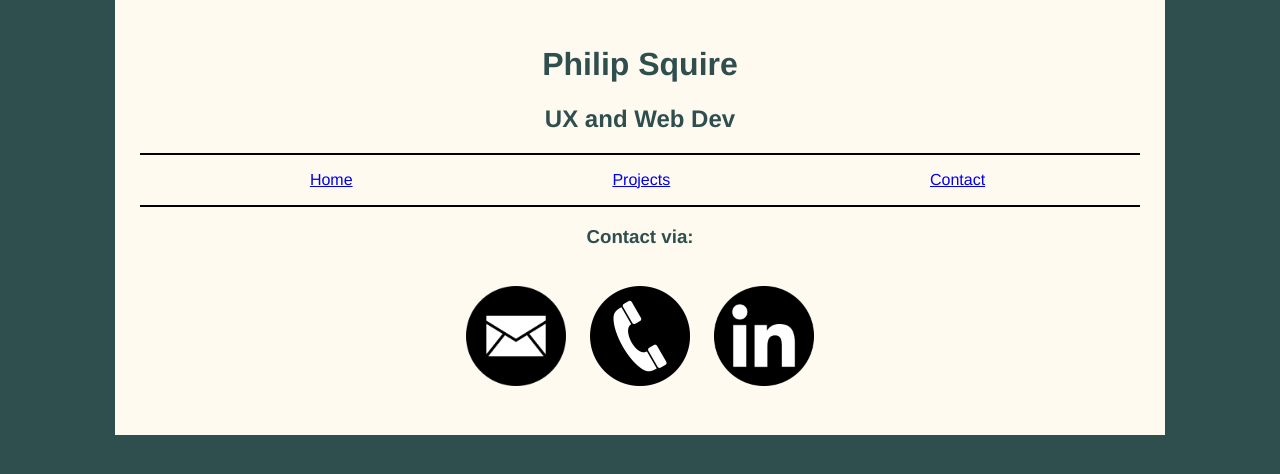
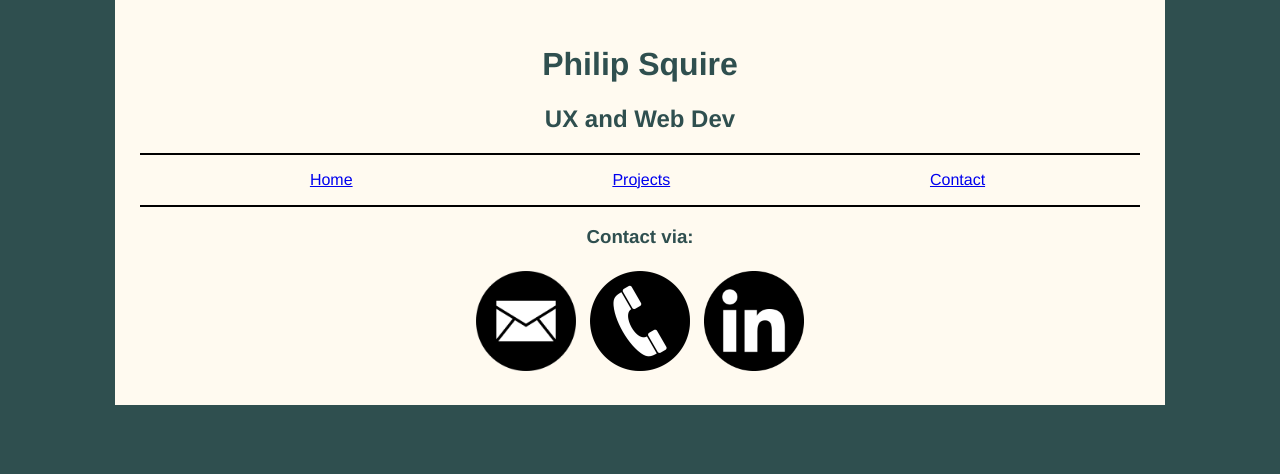
Before and after one commit to philipsquire/mi349_final, a plain HTML site: page contact.html in a window 1280 px wide. Drawn offline with Linux system fonts and the light colour scheme.

Commit message:
fixed padding on contact buttons

```diff
--- a/style.css
+++ b/style.css
@@ -57,7 +57,7 @@ p{
 
 .contact li{
     width: 100px;
-    padding: 20px 10px;
+    padding: 5px;
     border-radius: 50%;
     display: inline-block;
 }
```
